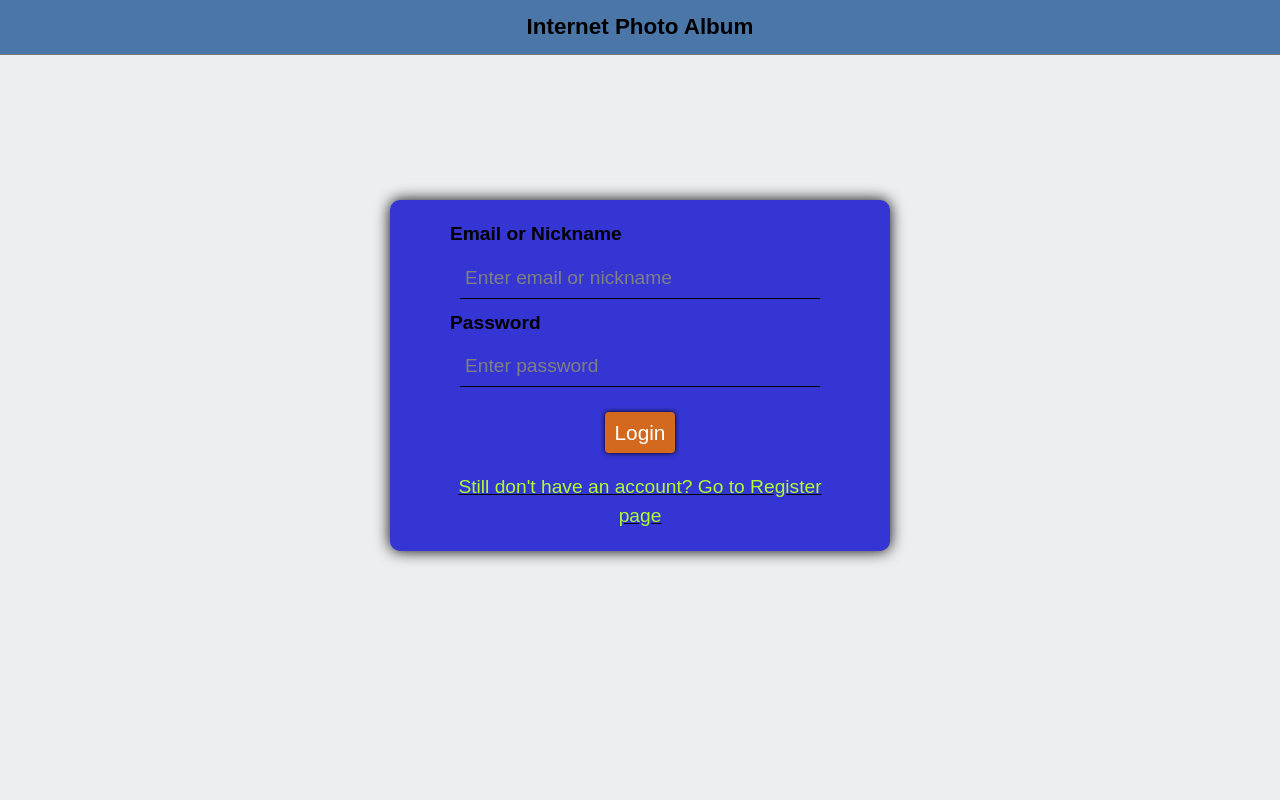
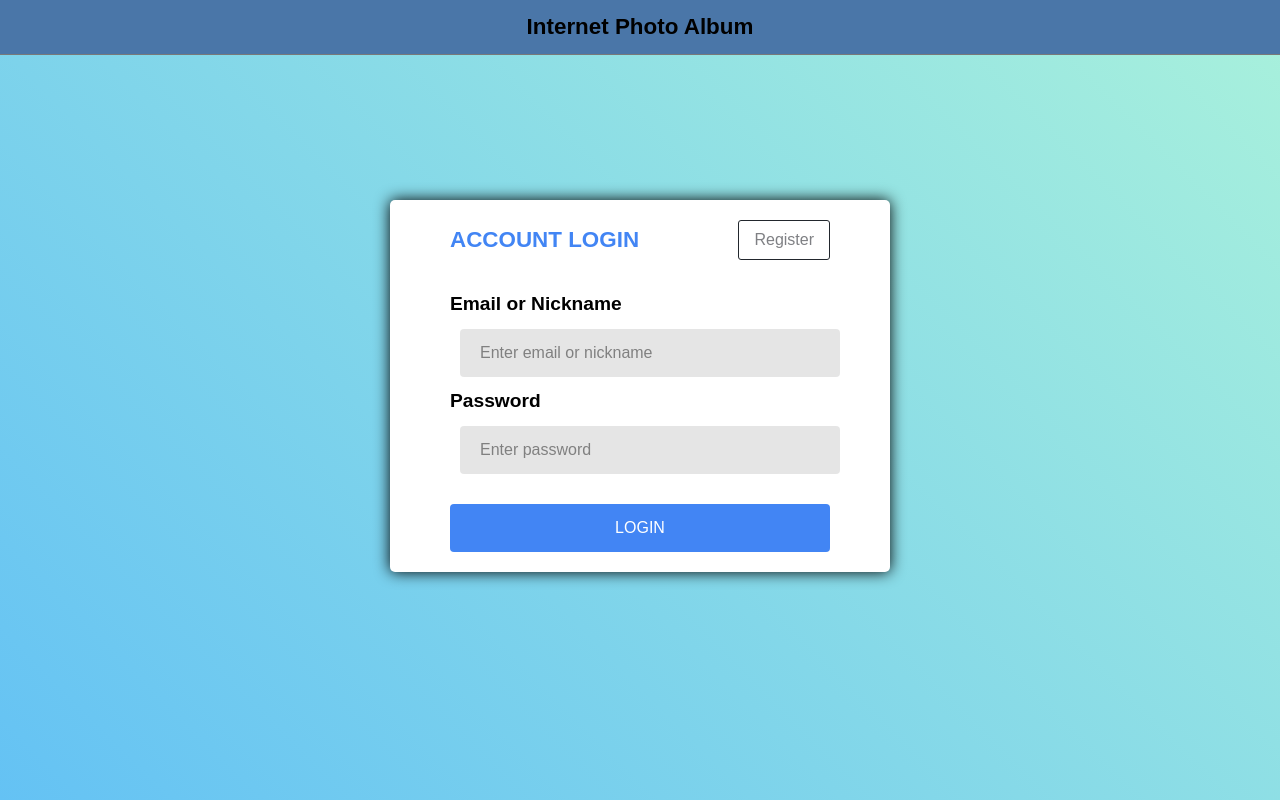
Before and after one commit to godstack/internet-photo-album, a React (Create React App) app in the folder client/: page /login in a window 1280 px wide. Built offline with nearby package versions, Linux system fonts and the light colour scheme; what google-maps-react would draw is missing.

Commit message:
styled auth pages

```diff
--- a/client/src/index.css
+++ b/client/src/index.css
@@ -128,7 +128,7 @@ input {
 
 input:focus {
   outline: none;
-  border-bottom: 2px solid #ffeb3b;
+  border-bottom: 2px solid #3ba0ff;
 }
 
 label {
@@ -138,7 +138,7 @@ label {
 }
 
 input:focus + label {
-  color: #ffeb3b;
+  color: #3ba0ff;
 }
 
 .placeholder {
@@ -151,6 +151,7 @@ input:focus + label {
   padding: 100px 20px 0;
   min-height: 100vh;
   background: #edeef0;
+  position: relative;
 }
 
 button,
--- a/client/src/pages/AuthPages/AuthPages.css
+++ b/client/src/pages/AuthPages/AuthPages.css
@@ -1,39 +1,82 @@
+.auth-page {
+  background: linear-gradient(
+    45deg,
+    rgba(66, 183, 245, 0.8) 0%,
+    rgba(66, 245, 189, 0.4) 100%
+  );
+  width: 100vw;
+  height: 100vh;
+  position: absolute;
+  top: 0;
+  left: 0;
+  padding-top: 100px;
+}
+
 .form-container {
   width: 300px;
   margin: 50px auto 0;
   padding: 20px;
-  background-color: rgb(53, 53, 211);
+  background-color: white;
   box-shadow: 0 0 15px black;
-  border-radius: 10px;
+  border-radius: 5px;
 }
 
-.buttons {
-  margin-top: 15px;
+.form__header {
   display: flex;
-  justify-content: space-evenly;
+  justify-content: space-between;
   align-items: center;
+  margin-bottom: 30px;
 }
 
-.btn-login {
-  background-color: chocolate;
-  color: white;
+.form__type {
+  text-transform: uppercase;
+  font-size: 1rem;
+  color: #4285f4;
+  font-weight: 700;
 }
 
-.btn-register {
-  background-color: rgb(146, 145, 145);
-  color: black;
+a.form__redirect {
+  border: 1px solid #22272d;
+  padding: 7px 15px;
+  border-radius: 3px;
+  font-size: 1em;
+  cursor: pointer;
+  color: #7f8084;
 }
 
-.form-link {
-  text-align: center;
+.btn-auth {
   margin-top: 20px;
-
-  font-size: 1rem;
-  text-decoration: underline;
+  outline: none;
+  background: #4285f4;
+  width: 100%;
+  border: 0;
+  border-radius: 4px;
+  padding: 12px 20px;
+  color: #ffffff;
+  font-family: inherit;
+  font-size: inherit;
+  font-weight: 500;
+  line-height: inherit;
+  text-transform: uppercase;
+  cursor: pointer;
 }
 
-.form-link a {
-  color: greenyellow;
+.form-container input {
+  outline: none;
+  display: block;
+  background: rgba(0, 0, 0, 0.1);
+  width: 100%;
+  border: 0;
+  border-radius: 4px;
+  box-sizing: border-box;
+  padding: 12px 20px;
+  color: rgba(0, 0, 0, 0.6);
+  font-family: inherit;
+  font-size: inherit;
+  font-weight: 500;
+  line-height: inherit;
+  -webkit-transition: 0.3s ease;
+  transition: 0.3s ease;
 }
 
 @media screen and (min-width: 500px) {
@@ -43,7 +86,7 @@
     padding: 20px 60px;
   }
 
-  .form-link {
-    font-size: 1.2rem;
+  .form__type {
+    font-size: 1.4rem;
   }
 }
--- a/client/src/pages/AuthPages/LoginPage.js
+++ b/client/src/pages/AuthPages/LoginPage.js
@@ -34,9 +34,16 @@ export const LoginPage = () => {
   };
 
   return (
-    <>
+    <div className='auth-page'>
       {loading && <Loader />}
+
       <div className='form-container'>
+        <div className='form__header'>
+          <h3 className='form__type'>Account login</h3>
+          <NavLink className='form__redirect' to='/register'>
+            Register
+          </NavLink>
+        </div>
         <div className='input-field'>
           <input
             type='text'
@@ -57,21 +64,10 @@ export const LoginPage = () => {
           <label htmlFor='password'>Password</label>
         </div>
 
-        <div className='buttons'>
-          <button
-            disabled={loading}
-            className='btn btn-login'
-            onClick={loginHandler}
-          >
-            Login
-          </button>
-        </div>
-        <div className='form-link'>
-          <NavLink to='/register'>
-            Still don't have an account? Go to Register page
-          </NavLink>
-        </div>
+        <button disabled={loading} className='btn-auth' onClick={loginHandler}>
+          Login
+        </button>
       </div>
-    </>
+    </div>
   );
 };
--- a/client/src/pages/AuthPages/RegisterPage.js
+++ b/client/src/pages/AuthPages/RegisterPage.js
@@ -36,9 +36,15 @@ export const RegisterPage = () => {
   };
 
   return (
-    <>
+    <div className='auth-page'>
       {loading && <Loader />}
       <div className='form-container'>
+        <div className='form__header'>
+          <h3 className='form__type'>Register Account</h3>
+          <NavLink className='form__redirect' to='/login'>
+            Login
+          </NavLink>
+        </div>
         <div className='input-field'>
           <input
             type='text'
@@ -69,21 +75,14 @@ export const RegisterPage = () => {
           <label htmlFor='password'>Password</label>
         </div>
 
-        <div className='buttons'>
         <button
           disabled={loading}
-            className='btn btn-register'
+          className='btn-auth'
           onClick={registerHandler}
         >
           Register
         </button>
       </div>
-        <div className='form-link'>
-          <NavLink to='/login'>
-            Already have an account? Go to Login page
-          </NavLink>
     </div>
-      </div>
-    </>
   );
 };
```
Lines whose indentation alone changed are shown as unchanged.
